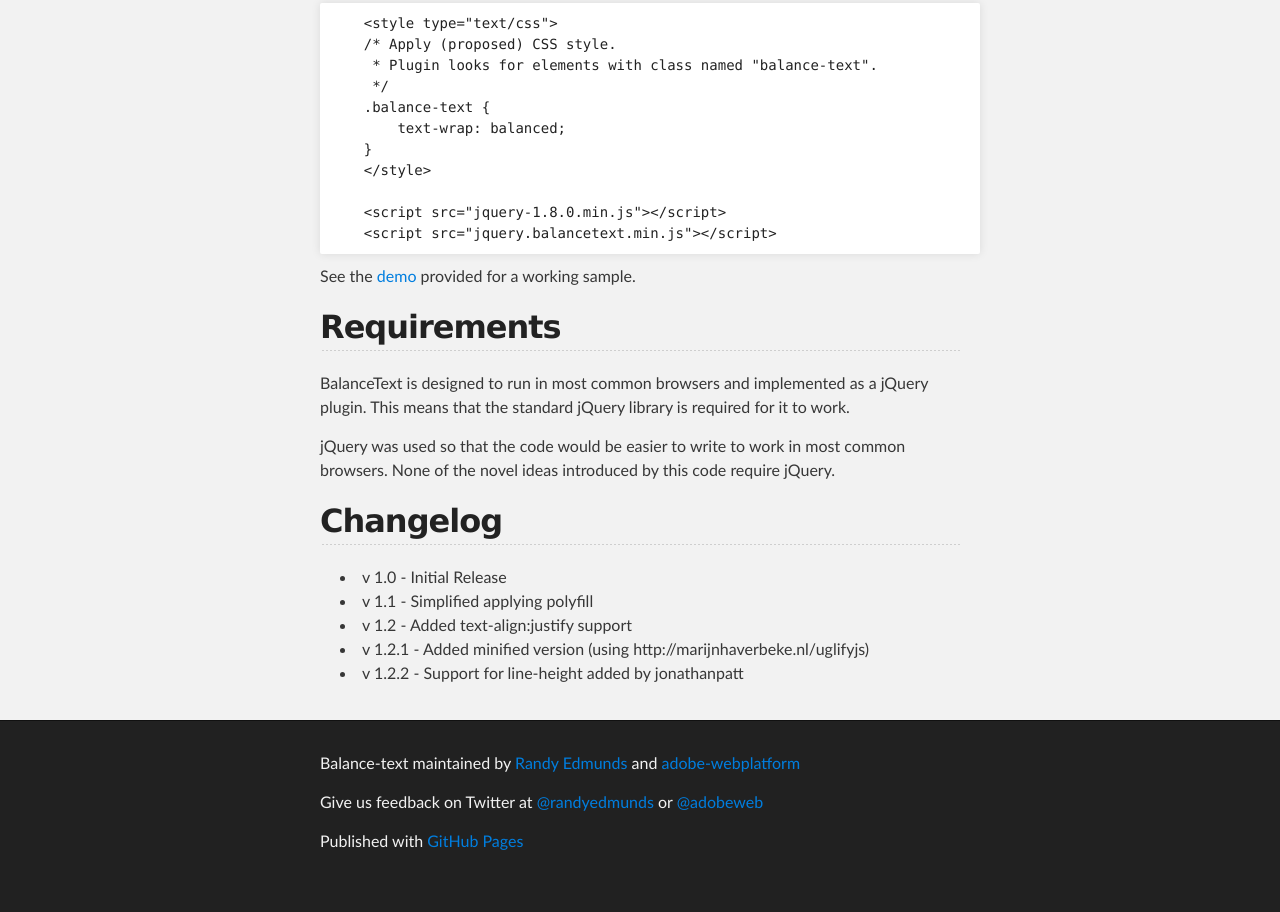
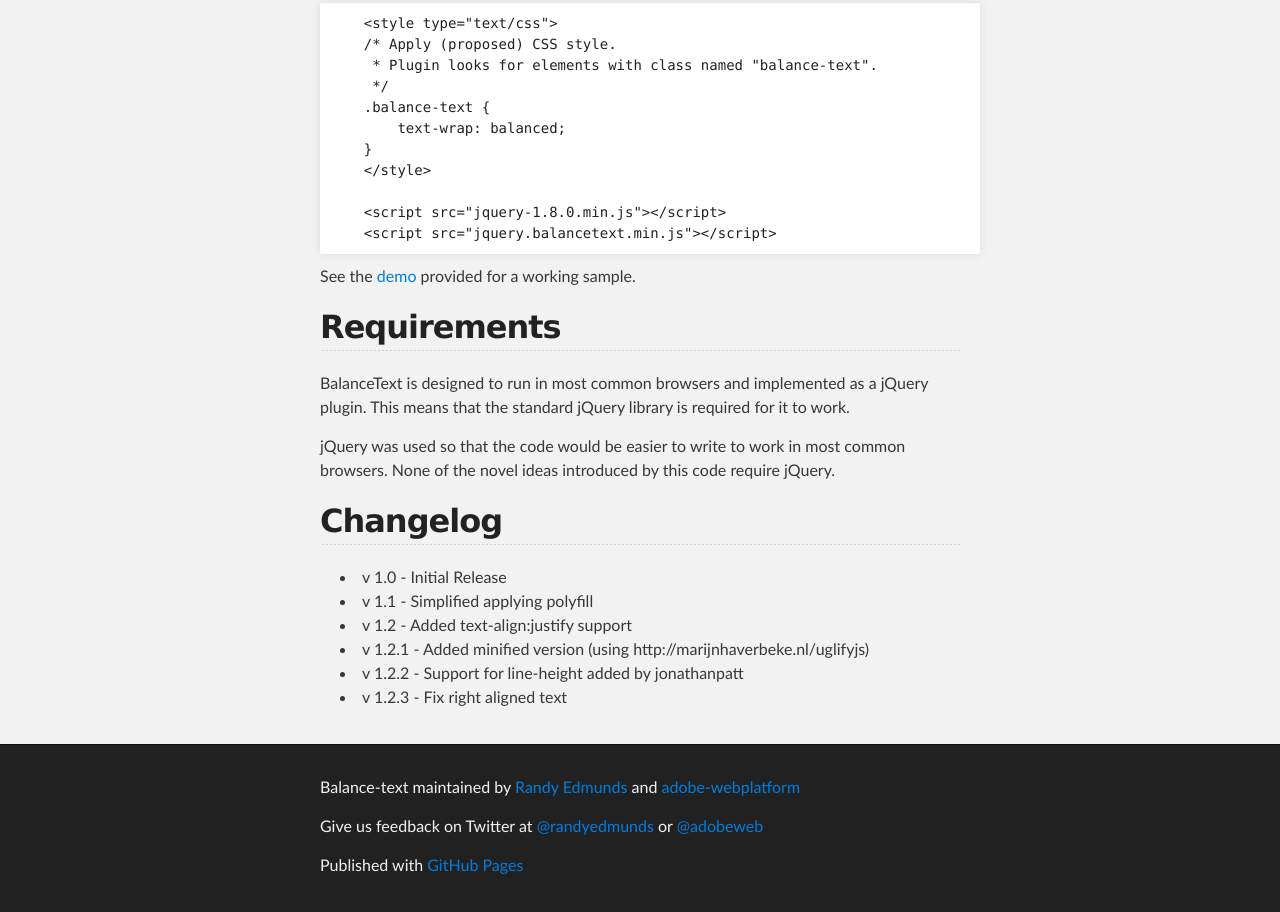
Before and after one commit to adobe/balance-text, a plain HTML site: page index.html in a window 1280 px wide. Shown: the part 812-1724 px from the top of the page. Before the commit the page ends 1700 px from the top, so only its background shows below. Drawn offline with Linux system fonts and the light colour scheme.

Commit message:
add change for v 1.2.3

```diff
--- a/index.html
+++ b/index.html
@@ -69,6 +69,7 @@
           <li>v 1.2 - Added text-align:justify support</li>
           <li>v 1.2.1 - Added minified version (using http://marijnhaverbeke.nl/uglifyjs)</li>
           <li>v 1.2.2 - Support for line-height added by jonathanpatt</li>
+          <li>v 1.2.3 - Fix right aligned text</li>
         </ul>
       </section>
     </div>
```
